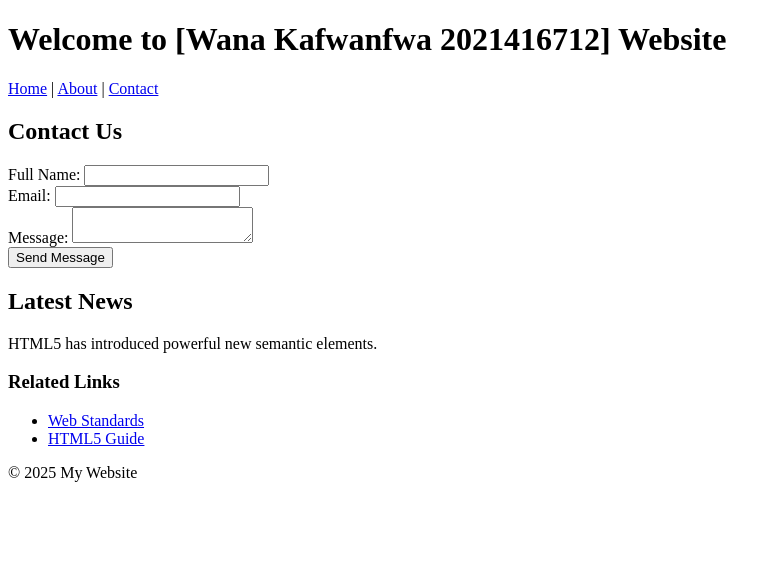
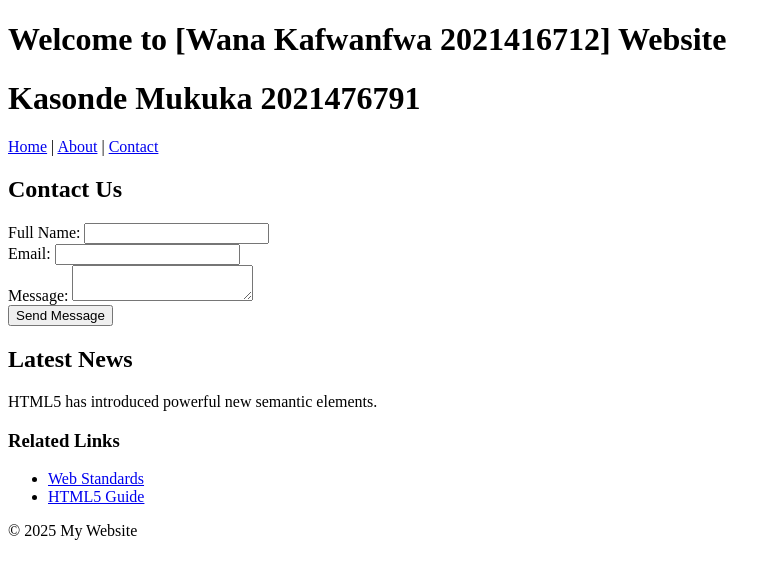
Before and after one commit to Wana099/lab2-html-, a plain HTML site: page index.html in a window 1280 px wide. Shown: the whole page, without its empty margins (0-781 px from the left). Drawn offline with Linux system fonts and the light colour scheme.

Commit message:
Folk successful

```diff
--- a/index.html
+++ b/index.html
@@ -8,6 +8,7 @@
 <body>
 <header>
 <h1>Welcome to [Wana Kafwanfwa 2021416712] Website</h1>
+<h1> Kasonde Mukuka 2021476791</h1>
 <nav>
 <a href="#">Home</a> |
 <a href="#">About</a> |
```
